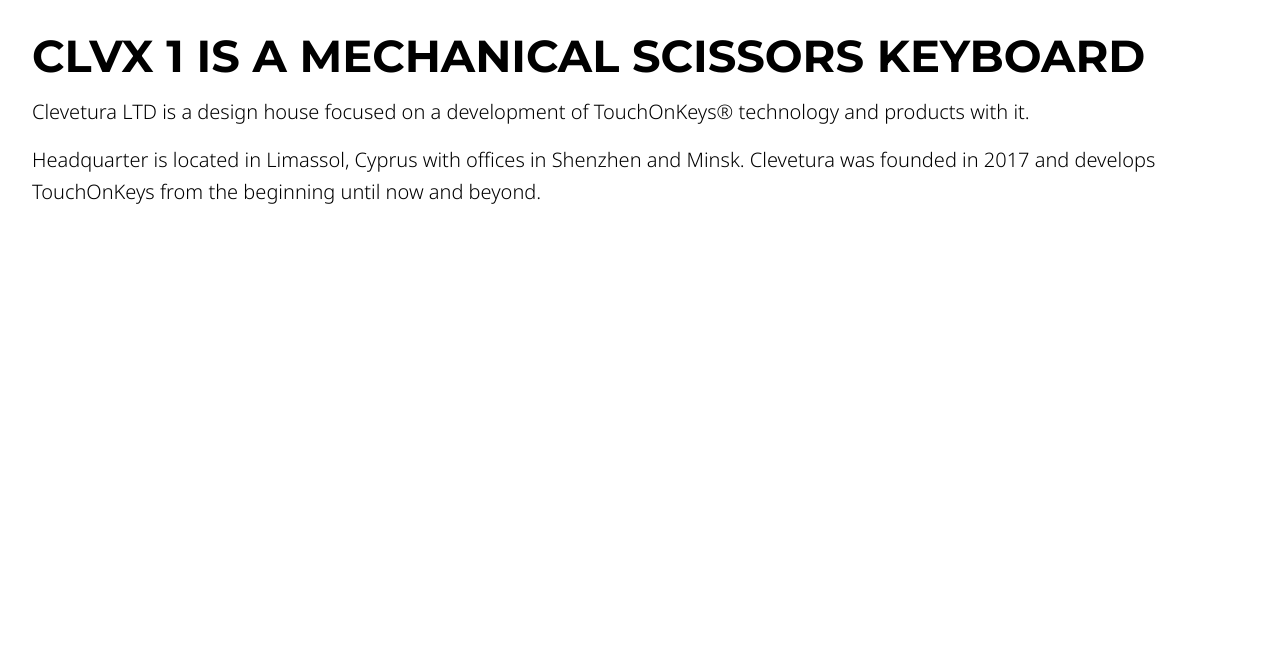
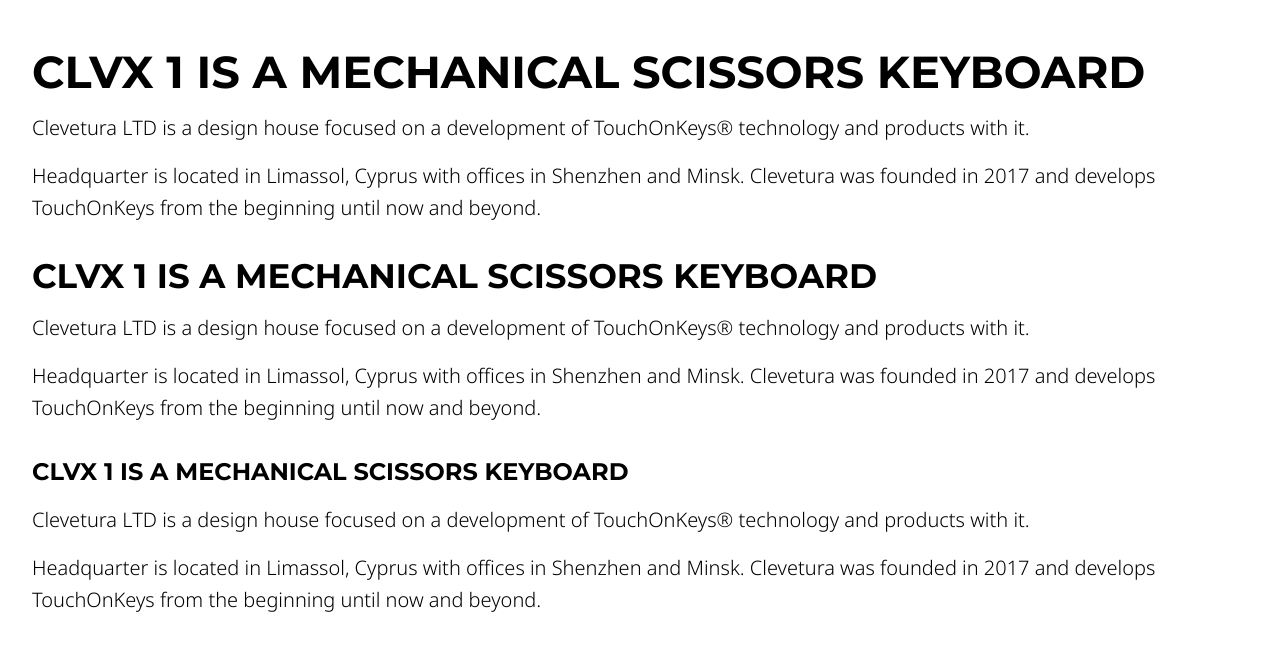
Before and after one commit to by-sitecom/clvx1-production, a Next.js app: page / in a window 1280 px wide. Shown: the top 650 px of the page. Built offline with nearby package versions, Linux system fonts and the light colour scheme.

Commit message:
check mob text

```diff
--- a/app/globals.css
+++ b/app/globals.css
@@ -3,29 +3,40 @@
 @tailwind utilities;
 
 @layer components {
-
-
   /*  моб заголовок для видео на анимацию или  моб h1 */
-  .m_h1 {
-    @apply
+  h1 {
+    @apply mb-4
+    mt-4
+    font-serif
     text-[2.8rem]
+    uppercase
     leading-[3rem]
-    uppercase
-    font-serif
-    text-black
-    mb-4;
+    text-black;
   }
 
-  .m_h2 {
-    @apply
+  h2 {
+    @apply mb-4
+    mt-4
+    font-serif
     text-[2.125rem]
+    uppercase
     leading-[2.5rem]
-    uppercase
-    font-serif
-    text-black
-    mb-4;
+    text-black;
   }
 
+  h3 {
+    @apply mb-4
+    mt-4
+    font-serif
+    text-[1.5rem]
+    uppercase
+    leading-[2rem]
+    text-black;
+  }
 
-
+  p{
+    @apply mb-4
+    text-[1.25rem]
+    leading-[2rem];
+  }
 }
--- a/app/page.tsx
+++ b/app/page.tsx
@@ -3,13 +3,37 @@
   return (
     <div className="grid p-6">
       <div>
-        <h1 className="m_h1">CLVX 1 is a mechanical scissors keyboard</h1>
+        <h1>CLVX 1 is a mechanical scissors keyboard</h1>
       </div>
-      <p className="mb-4 text-[1.25rem] leading-[2rem]">
+      <p>
         Clevetura LTD is a design house focused on a development of TouchOnKeys®
         technology and products with it.
-      </p>{" "}
-      <p className="mb-4 text-[1.25rem] leading-[2rem]">
+      </p>
+      <p>
+        Headquarter is located in Limassol, Cyprus with offices in Shenzhen and
+        Minsk. Clevetura was founded in 2017 and develops TouchOnKeys from the
+        beginning until now and beyond.
+      </p>
+      <div>
+        <h2>CLVX 1 is a mechanical scissors keyboard</h2>
+      </div>
+      <p>
+        Clevetura LTD is a design house focused on a development of TouchOnKeys®
+        technology and products with it.
+      </p>
+      <p>
+        Headquarter is located in Limassol, Cyprus with offices in Shenzhen and
+        Minsk. Clevetura was founded in 2017 and develops TouchOnKeys from the
+        beginning until now and beyond.
+      </p>
+      <div>
+        <h3>CLVX 1 is a mechanical scissors keyboard</h3>
+      </div>
+      <p>
+        Clevetura LTD is a design house focused on a development of TouchOnKeys®
+        technology and products with it.
+      </p>
+      <p>
         Headquarter is located in Limassol, Cyprus with offices in Shenzhen and
         Minsk. Clevetura was founded in 2017 and develops TouchOnKeys from the
         beginning until now and beyond.
```
